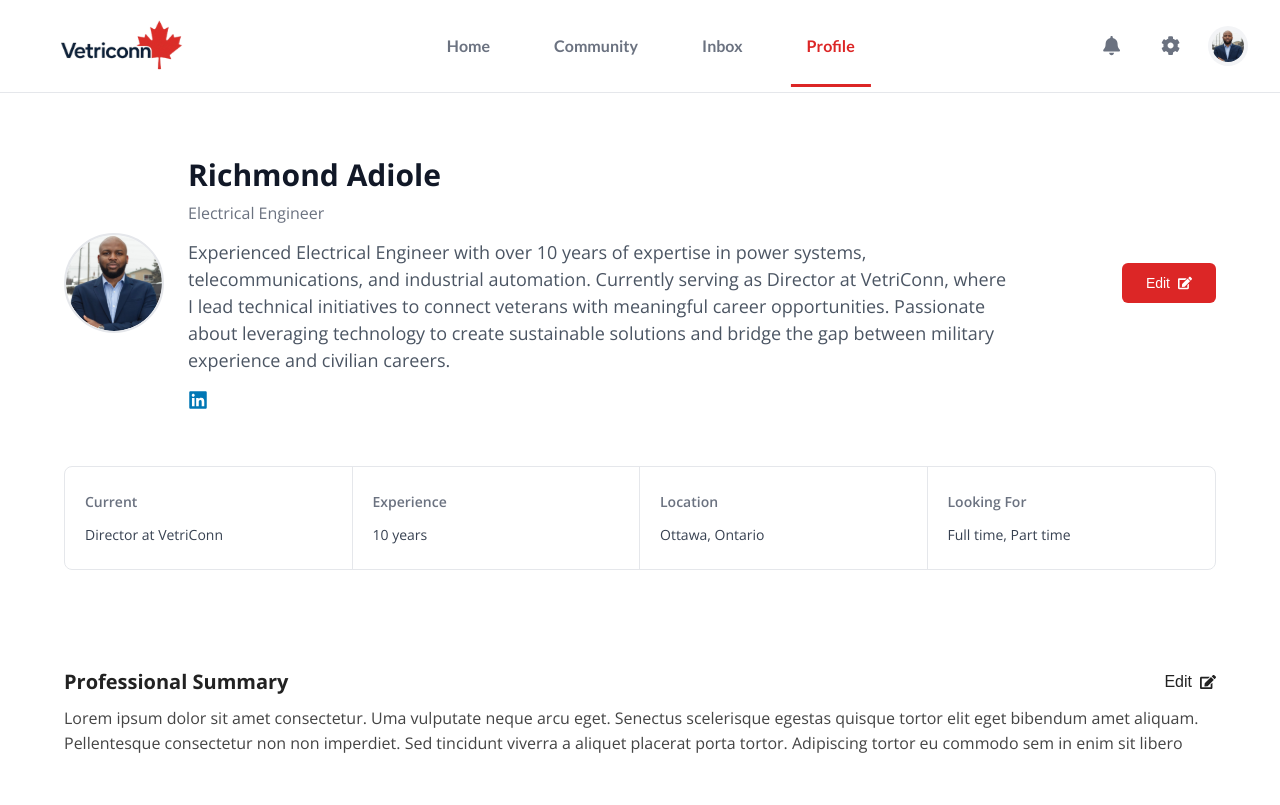
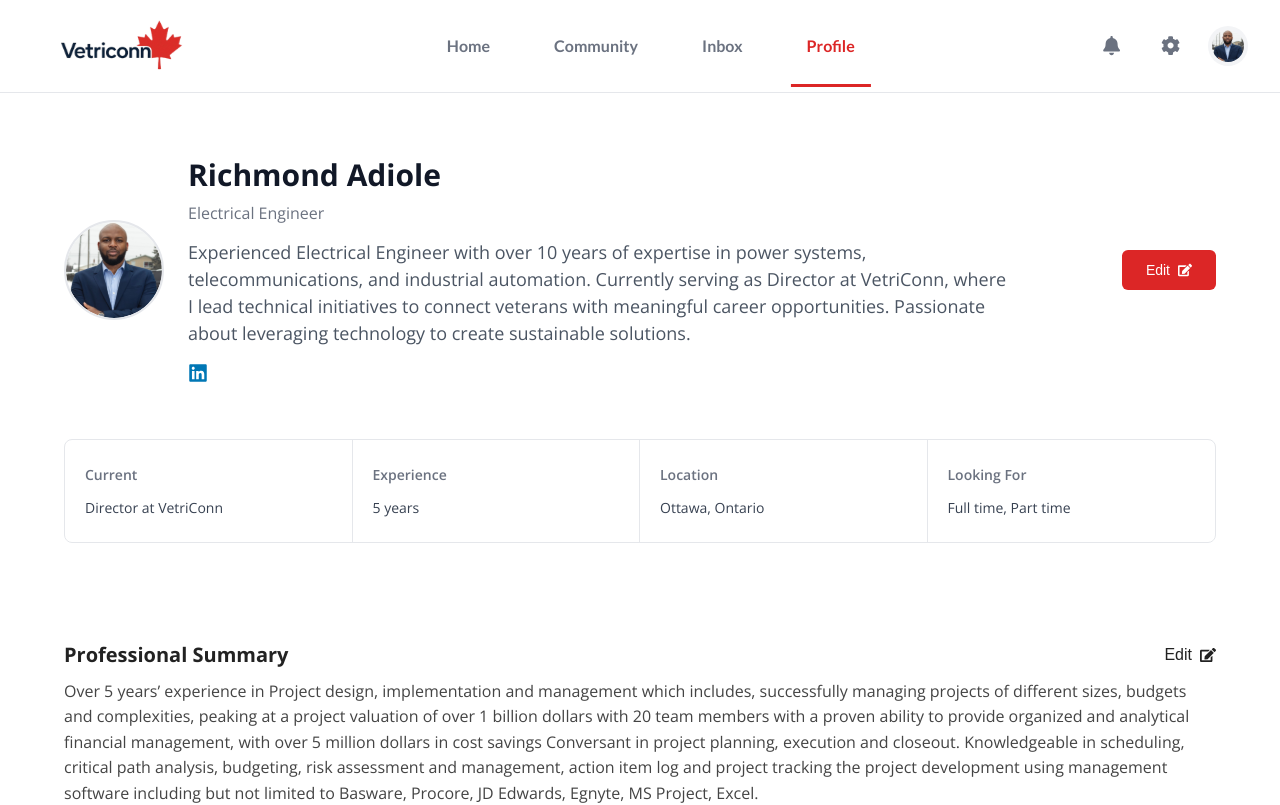
Before and after one commit to AdioleDivine/VetriConn-FrontEnd, a Next.js app: page /dashboard/profile in a window 1280 px wide. Shown: the top 805 px of the page. Built offline with nearby package versions, Linux system fonts and the light colour scheme.

Commit message:
Updated Profile

```diff
--- a/app/dashboard/profile/page.tsx
+++ b/app/dashboard/profile/page.tsx
@@ -15,10 +15,10 @@ const ProfilePage = () => {
     name: "Richmond Adiole",
     title: "Electrical Engineer",
     location: "Ottawa, Ontario",
-    experience: "10 years",
+    experience: "5 years",
     current: "Director at VetriConn",
     lookingFor: "Full time, Part time",
-    bio: "Experienced Electrical Engineer with over 10 years of expertise in power systems, telecommunications, and industrial automation. Currently serving as Director at VetriConn, where I lead technical initiatives to connect veterans with meaningful career opportunities. Passionate about leveraging technology to create sustainable solutions and bridge the gap between military experience and civilian careers.",
+    bio: "Experienced Electrical Engineer with over 10 years of expertise in power systems, telecommunications, and industrial automation. Currently serving as Director at VetriConn, where I lead technical initiatives to connect veterans with meaningful career opportunities. Passionate about leveraging technology to create sustainable solutions.",
     avatar: "/images/richmond.svg", // placeholder
   });
 
--- a/components/pages/profile/ProfessionalSummary/index.tsx
+++ b/components/pages/profile/ProfessionalSummary/index.tsx
@@ -8,7 +8,7 @@ interface ProfessionalSummaryProps {
 }
 
 export const ProfessionalSummary: React.FC<ProfessionalSummaryProps> = ({
-  summary = "Lorem ipsum dolor sit amet consectetur. Uma vulputate neque arcu eget. Senectus scelerisque egestas quisque tortor elit eget bibendum amet aliquam. Pellentesque consectetur non non imperdiet. Sed tincidunt viverra a aliquet placerat porta tortor. Adipiscing tortor eu commodo sem in enim sit libero",
+  summary = "Over 5 years’ experience in Project design, implementation and management which includes, successfully managing projects of different sizes, budgets and complexities, peaking at a project valuation of over 1 billion dollars with 20 team members with a proven ability to provide organized and analytical financial management, with over 5 million dollars in cost savings Conversant in project planning, execution and closeout. Knowledgeable in scheduling, critical path analysis, budgeting, risk assessment and management, action item log and project tracking the project development using management software including but not limited to Basware, Procore, JD Edwards, Egnyte, MS Project, Excel.",
 }) => {
   return (
     <div className={styles.summarySection}>
```
